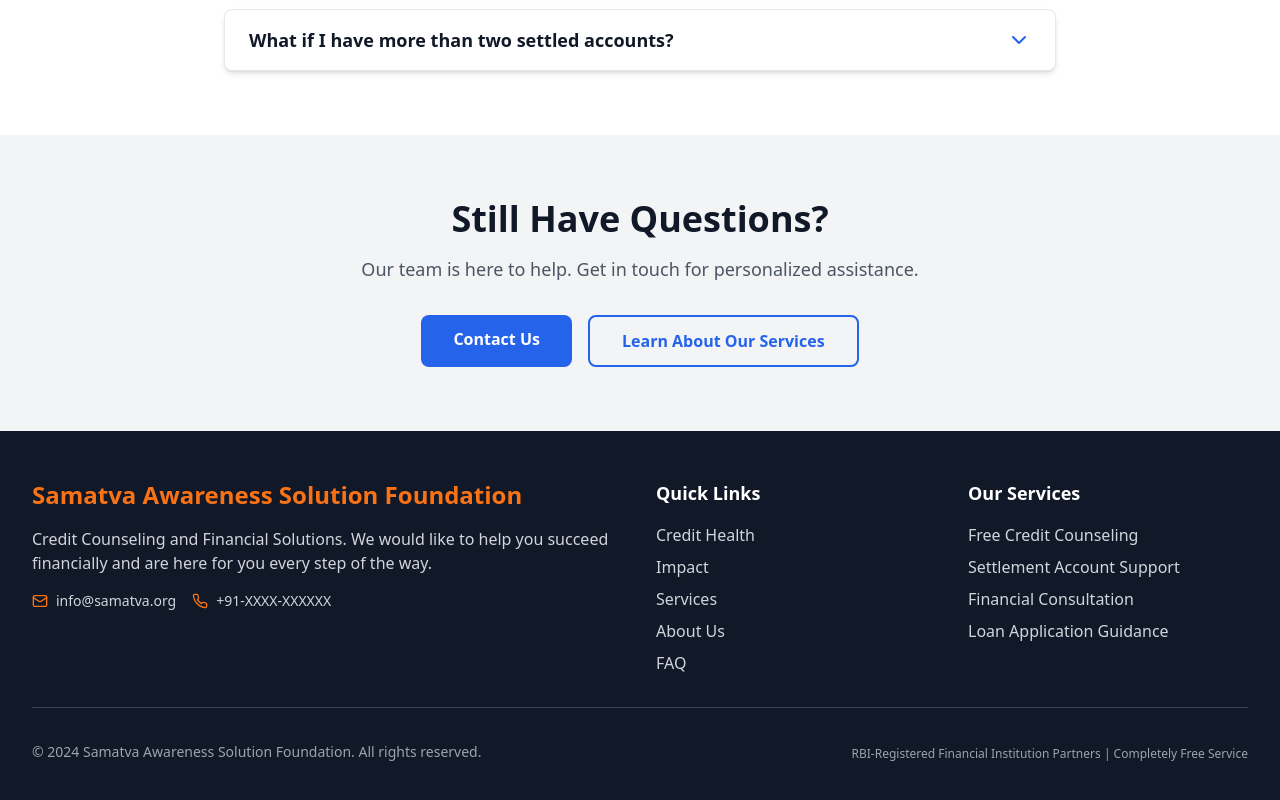
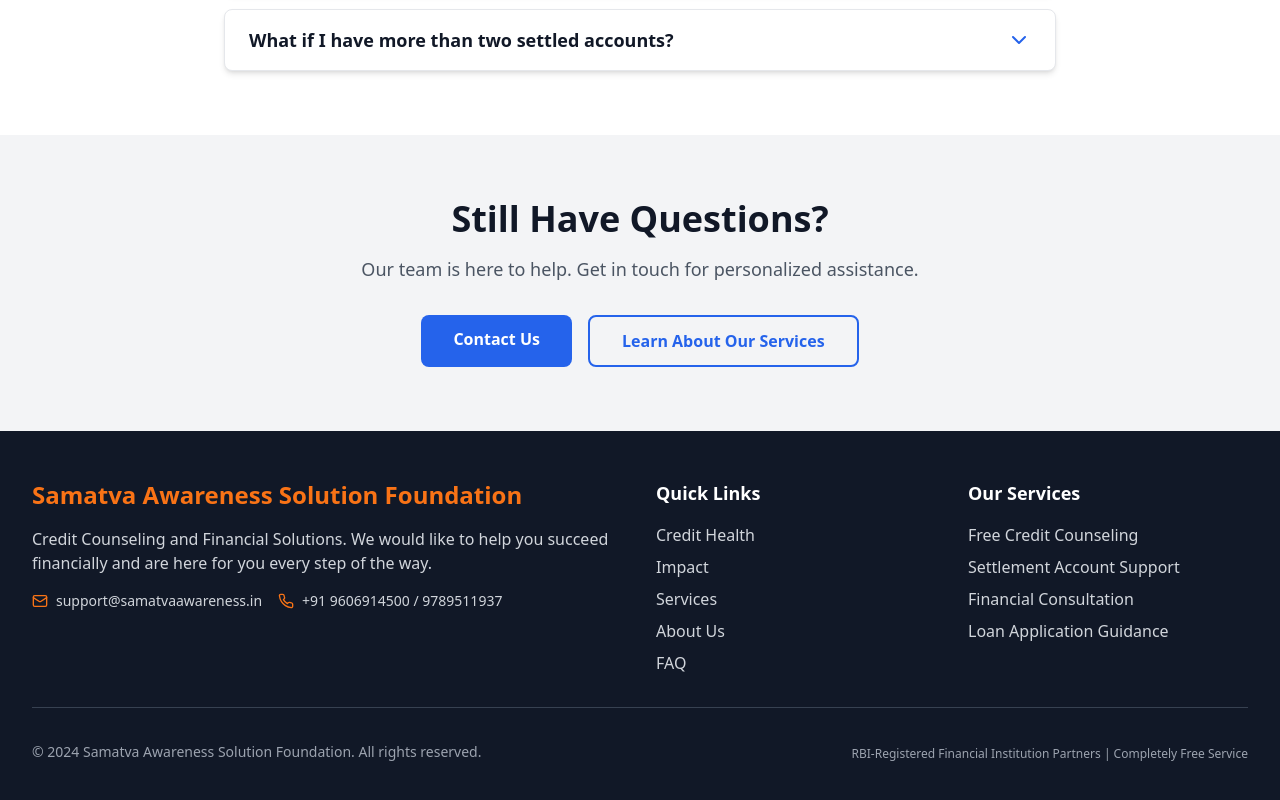
Before and after one commit to GreeseGilbertVijay/soiltecwebsite, a React (Vite) app: page /faq in a window 1280 px wide. Shown: the part 1049-1849 px from the top of the page. Built offline with nearby package versions, Linux system fonts and the light colour scheme.

Commit message:
Visual edit in Lovable
Edited UI in Lovable

```diff
--- a/src/components/Footer.tsx
+++ b/src/components/Footer.tsx
@@ -1,10 +1,7 @@
-
 import { Link } from 'react-router-dom';
 import { Mail, Phone } from 'lucide-react';
-
 const Footer = () => {
-  return (
-    <footer className="bg-gray-900 text-white">
+  return <footer className="bg-gray-900 text-white">
       <div className="max-w-7xl mx-auto py-12 px-4 sm:px-6 lg:px-8">
         <div className="grid grid-cols-1 md:grid-cols-4 gap-8">
           {/* Company Info */}
@@ -18,11 +15,11 @@ const Footer = () => {
             <div className="flex items-center space-x-4">
               <div className="flex items-center space-x-2">
                 <Mail size={16} className="text-orange-500" />
-                <span className="text-sm text-gray-300">info@samatva.org</span>
+                <span className="text-sm text-gray-300">support@samatvaawareness.in</span>
               </div>
               <div className="flex items-center space-x-2">
                 <Phone size={16} className="text-orange-500" />
-                <span className="text-sm text-gray-300">+91-XXXX-XXXXXX</span>
+                <span className="text-sm text-gray-300">+91 9606914500 / 9789511937</span>
               </div>
             </div>
           </div>
@@ -64,8 +61,6 @@ const Footer = () => {
           </div>
         </div>
       </div>
-    </footer>
-  );
+    </footer>;
 };
-
 export default Footer;
--- a/src/pages/Contact.tsx
+++ b/src/pages/Contact.tsx
@@ -33,7 +33,7 @@ const Contact = () => {
                   </div>
                   <div>
                     <h3 className="text-lg font-semibold text-gray-900">Email Us</h3>
-                    <p className="text-gray-600">info@samatva.org</p>
+                    <p className="text-gray-600">support@samatvaawareness.in</p>
                     <p className="text-sm text-gray-500">We'll respond within 24 hours</p>
                   </div>
                 </div>
```
